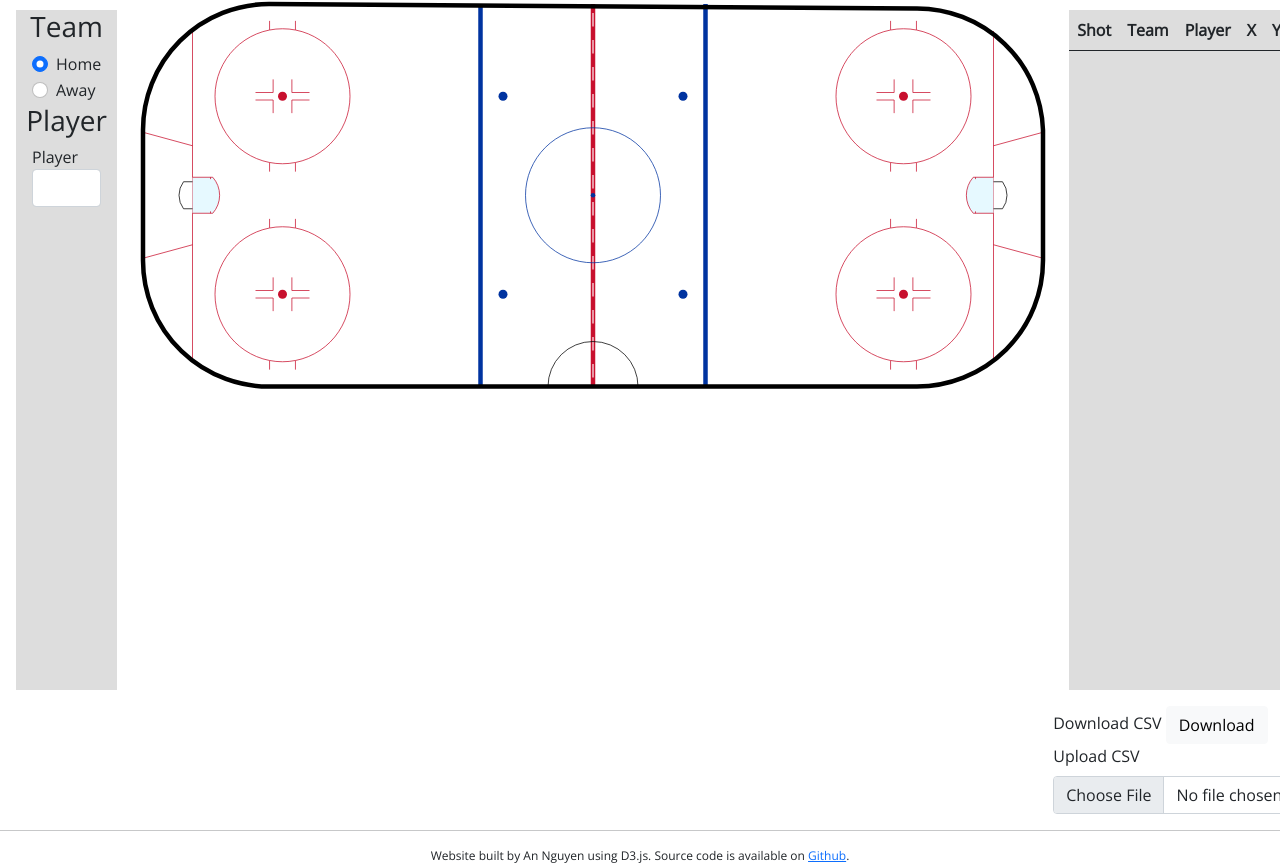
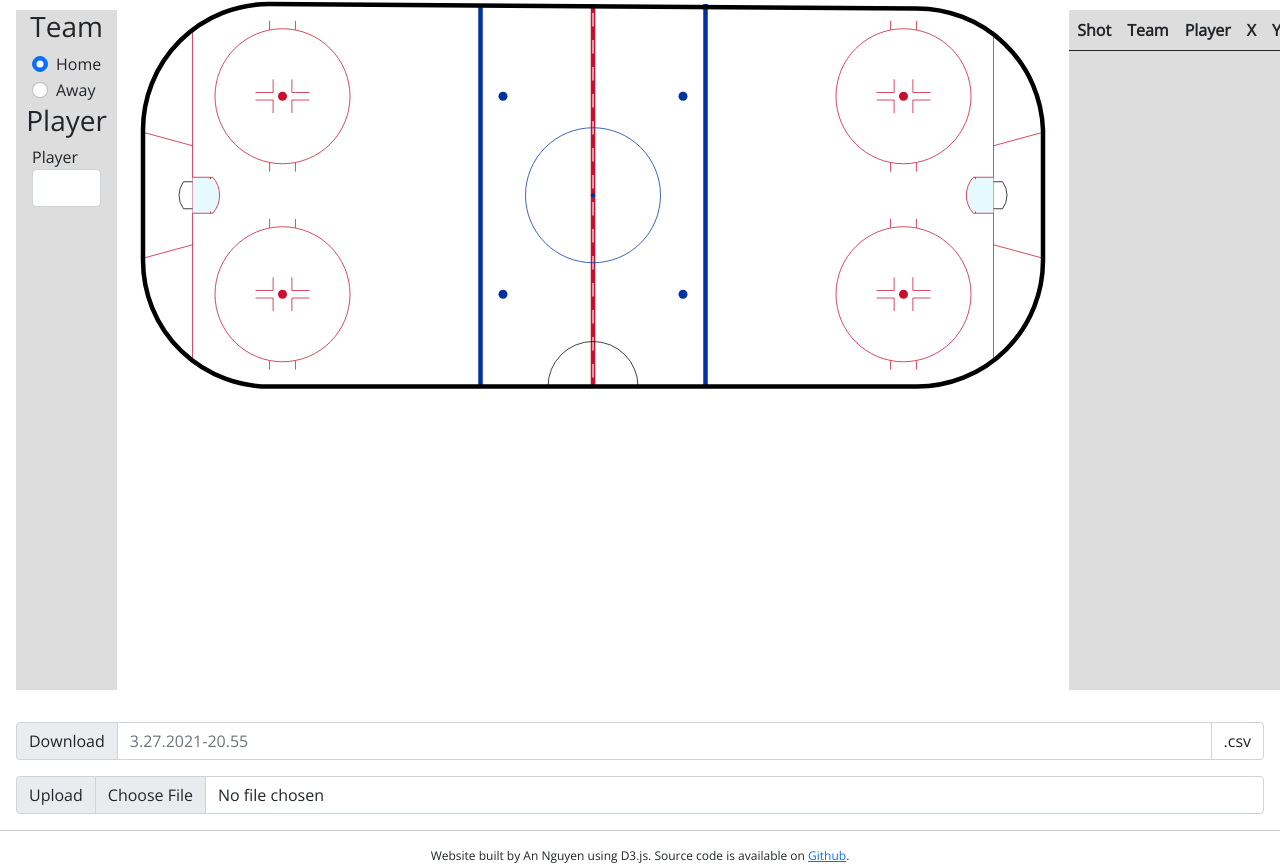
Before and after one commit to nguyenank/shot-plotter, a plain HTML site: page index.html in a window 1280 px wide. Shown: the part 62-927 px from the top of the page. Drawn offline with nearby package versions, Linux system fonts and the light colour scheme.

Commit message:
:lipstick: mess with download/upload ui and add default filename

```diff
--- a/index.css
+++ b/index.css
@@ -56,6 +56,22 @@ footer {
     cursor: pointer;
 }
 
+.white-bg {
+    background-color: white;
+}
+
+.download-btn {
+    background-color: #eaecef;
+}
+
+.download-btn:hover {
+    background-color: #dee0e3;
+}
+
+.upload-download {
+    margin: 1em;
+}
+
 @media (max-width: 768px) {
     .main {
         display: block;
--- a/index.html
+++ b/index.html
@@ -60,13 +60,34 @@
                 <div class="sidebar">
                     <table id="shot-table" class="table"></table>
                 </div>
-                <label class="form-label" for="download">Download CSV</label>
-                <button id="download" class="btn btn-light">Download</button>
-                <label class="form-label" for="upload">Upload CSV</label>
+            </div>
+        </div>
+        <div class="upload-download">
+            <div class="input-group mb-3">
+                <button
+                    class="input-group-text download-btn"
+                    type="button"
+                    id="download"
+                >
+                    Download
+                </button>
+                <input
+                    type="text"
+                    class="form-control"
+                    placeholder="test"
+                    aria-label="download file name"
+                    aria-describedby="basic-addon2"
+                    id="download-name"
+                />
+                <span class="input-group-text white-bg" id="basic-addon2"
+                    >.csv</span
+                >
+            </div>
+            <div class="input-group mb-3">
+                <label class="input-group-text" for="upload">Upload</label>
                 <input type="file" class="form-control" id="upload" />
             </div>
         </div>
-
         <hr />
         <script type="module" src="index.js"></script>
         <script type="module">
--- a/index.js
+++ b/index.js
@@ -10,6 +10,18 @@ function index() {
         setUpTable();
         setUpShots();
 
+        var d = new Date(Date.now());
+        var defaultFileName =
+            (d.getMonth() + 1).toString() +
+            "." +
+            d.getDate() +
+            "." +
+            d.getFullYear() +
+            "-" +
+            d.getHours() +
+            "." +
+            d.getMinutes();
+        d3.select("#download-name").attr("placeholder", defaultFileName);
         d3.select("#download").on("click", downloadCSV);
         d3.select("#upload").on("change", e => uploadCSV(e));
     });
--- a/js/upload-download.js
+++ b/js/upload-download.js
@@ -15,7 +15,11 @@ function downloadCSV() {
             csv = csv.slice(0, -2) + "\n";
         });
     csv = csv.slice(0, -1); // remove trailing new line
-    download(csv, new Date(Date.now()).toDateString(), "text/csv");
+    var fileName = d3.select("#download-name").property("value");
+    if (!fileName) {
+        fileName = d3.select("#download-name").attr("placeholder");
+    }
+    download(csv, fileName + ".csv", "text/csv");
 }
 
 function uploadCSV(e) {
```
